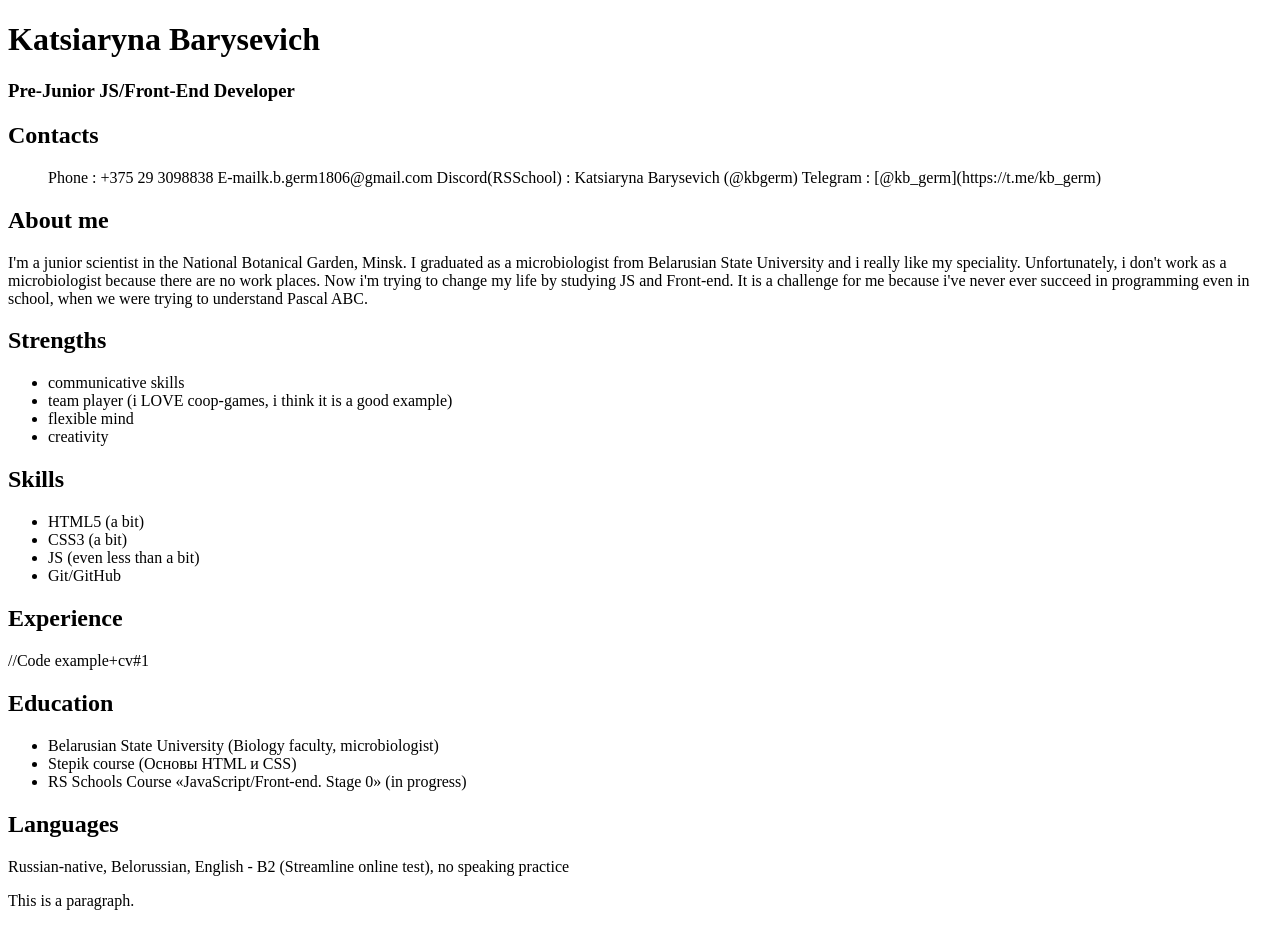
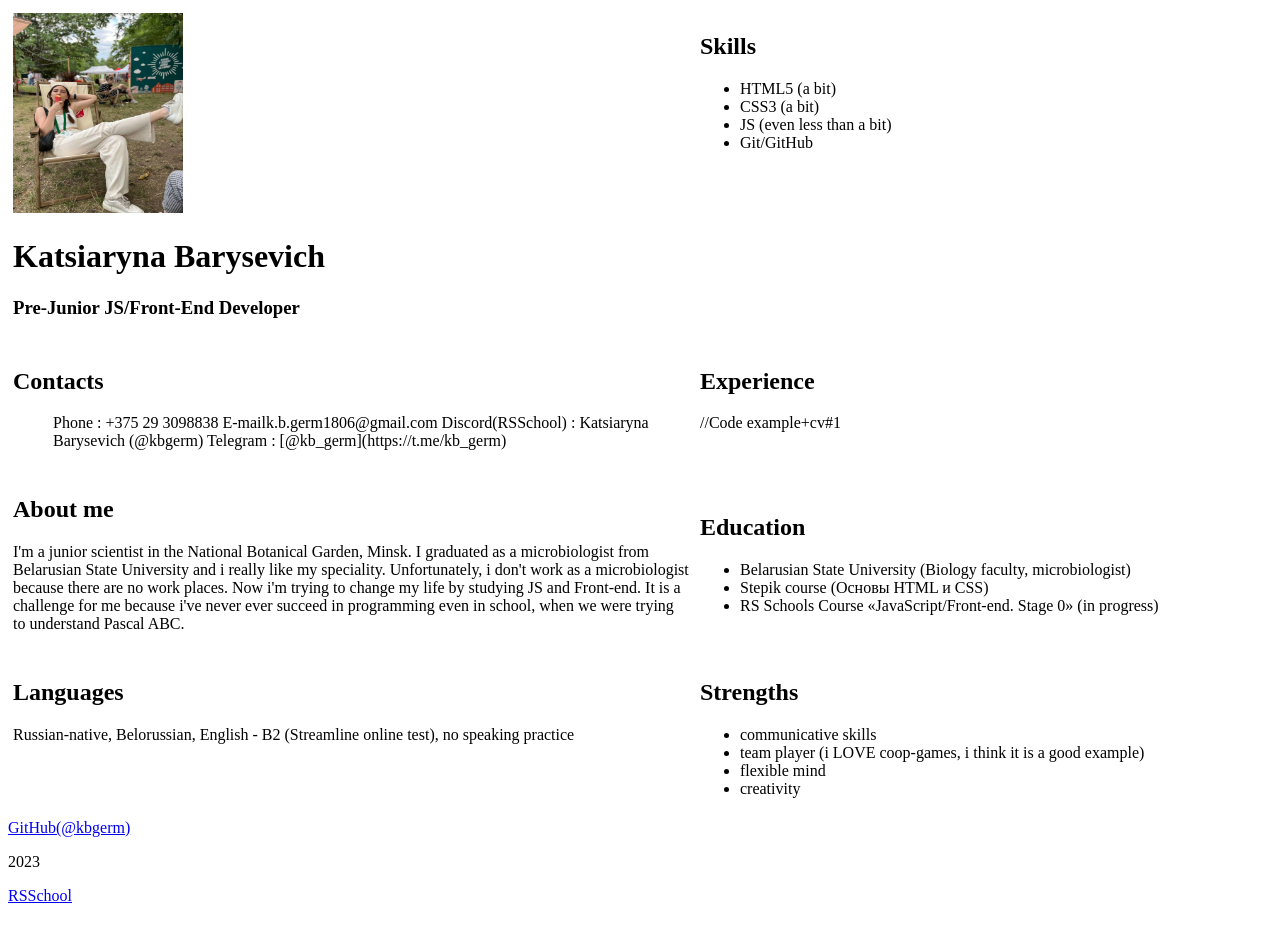
Before and after one commit to kbgerm/rsschool-cv, a plain HTML site: page index.html in a window 1280 px wide. Drawn offline with Linux system fonts and the light colour scheme.

Commit message:
feat: add table

```diff
--- a/index.html
+++ b/index.html
@@ -7,11 +7,32 @@
   <title>Katsiaryna Barysevich CV</title>
 </head>
 <body>
+  <div class="wholepage">
+  <table width="100%" cellspacing="0" cellpadding="5">
+    <tr>
+     <td width="200" valign="top">
+      <img class="photo" src="./imgonline-com-ua-Resize-j14KlSrFuDeVj.jpg" alt="Photo" width="170" height="200">
       <div class="heading">
         <h1>Katsiaryna Barysevich</h1>
         <h3>Pre-Junior JS/Front-End Developer</h3>
       </div>
-  <div class="2headings">
+     </td>
+     <td valign="top">
+      <h2>Skills</h2>
+      <div class="skills">
+        <p>
+          <ul>
+            <li>HTML5 (a bit)</li>
+            <li>CSS3 (a bit)</li>
+            <li>JS (even less than a bit)</li>
+            <li>Git/GitHub</li>
+          </ul>
+        </p>
+      </div>
+     </td>
+    </tr>
+    <tr>
+      <td width="200" valign="top">
         <h2>Contacts</h2>
       <section class="contacts">
         <p>
@@ -22,8 +43,38 @@
             <il>Telegram : [@kb_germ](https://t.me/kb_germ)</ul></il>
         </p>
       </section>
+      </td>
+      <td width="200" valign="top">
+        <h2>Experience</h2>
+        <div class="exp">
+          <p>//Code example+cv#1</p>
+        </div>
+      </td>
+    </tr>
+    <tr>
+      <td width="200" valign="top">
         <h2>About me</h2>
       <p class="aboutme">I'm a junior scientist in the National Botanical Garden, Minsk. I graduated as a microbiologist from Belarusian State University and i really like my speciality. Unfortunately, i don't work as a microbiologist because there are no work places. Now i'm trying to change my life by studying JS and Front-end. It is a challenge for me because i've never ever succeed in programming even in school, when we were trying to understand Pascal ABC.</p>
+      </td>
+      <td>
+        <h2>Education</h2>
+        <div>
+          <ul>
+            <li>Belarusian State University (Biology faculty, microbiologist)</li>
+            <li>Stepik course (Основы HTML и CSS)</li>
+            <li>RS Schools Course «JavaScript/Front-end. Stage 0» (in progress)</li>
+          </ul>
+        </div>
+      </td>
+    <tr>
+      <td width="200" valign="top">
+        <h2>Languages</h2>
+        <div class="lang">
+          <p>Russian-native, Belorussian, English - B2 (Streamline online test), no speaking practice</p>
+        </div>
+    </div>
+      </td>
+      <td width="200" valign="top">
         <h2>Strengths</h2>
         <div class="Strengths">
           <p>
@@ -35,34 +86,17 @@
             </ul>
           </p>
         </div>
-    <h2>Skills</h2>
-      <div class="skills">
-        <p>
-          <ul>
-            <li>HTML5 (a bit)</li>
-            <li>CSS3 (a bit)</li>
-            <li>JS (even less than a bit)</li>
-            <li>Git/GitHub</li>
-          </ul>
-        </p>
+      </td>
+    </tr>
+    </tr>
+   </table>
   </div>
-    <h2>Experience</h2>
-      <div class="exp">
-        <p>//Code example+cv#1</p>
-      </div>
-    <h2>Education</h2>
-      <div>
-        <ul>
-          <li>Belarusian State University (Biology faculty, microbiologist)</li>
-          <li>Stepik course (Основы HTML и CSS)</li>
-          <li>RS Schools Course «JavaScript/Front-end. Stage 0» (in progress)</li>
-        </ul>
-      </div>
-    <h2>Languages</h2>
-      <div class="lang">
-        <p>Russian-native, Belorussian, English - B2 (Streamline online test), no speaking practice</p>
-      </div>
-  </div>
-<p>This is a paragraph.</p>
+<footer>
+  <nav>
+  <a class="footergit" href="https://github.com/kbgerm">GitHub(@kbgerm)</a>
+  <p class="footeryear">2023</p>
+  <a class="footerrs" href="https://rs.school">RSSchool</a>
+</nav>
+</footer>
 </body>
 </html>
```
Lines whose indentation alone changed are shown as unchanged.
